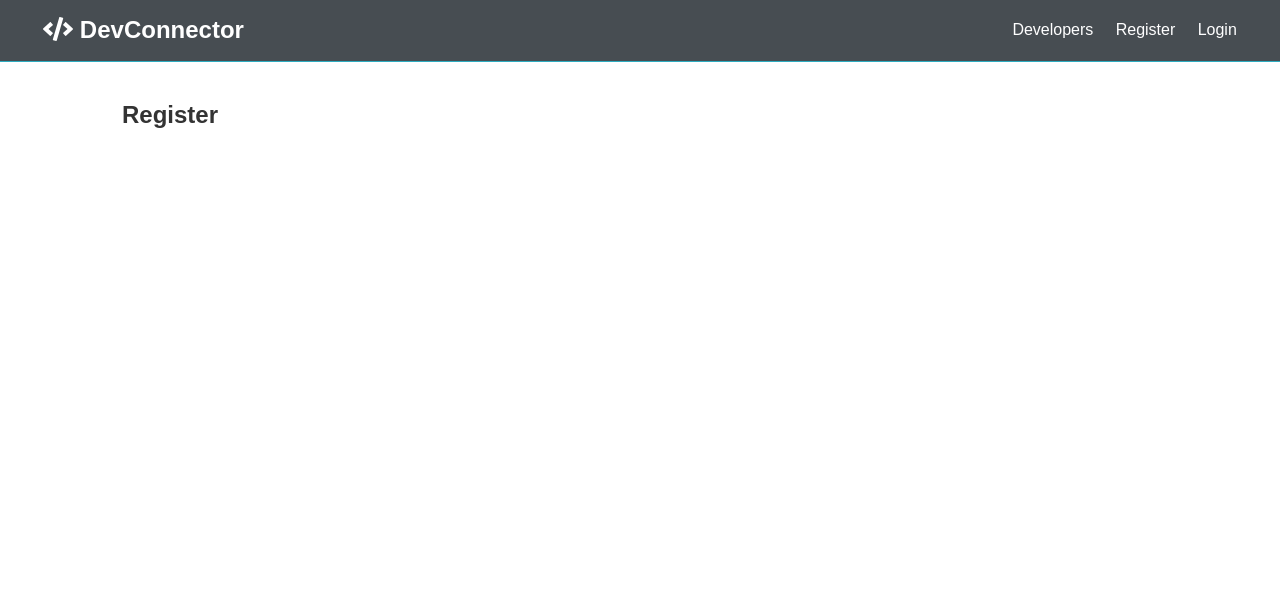
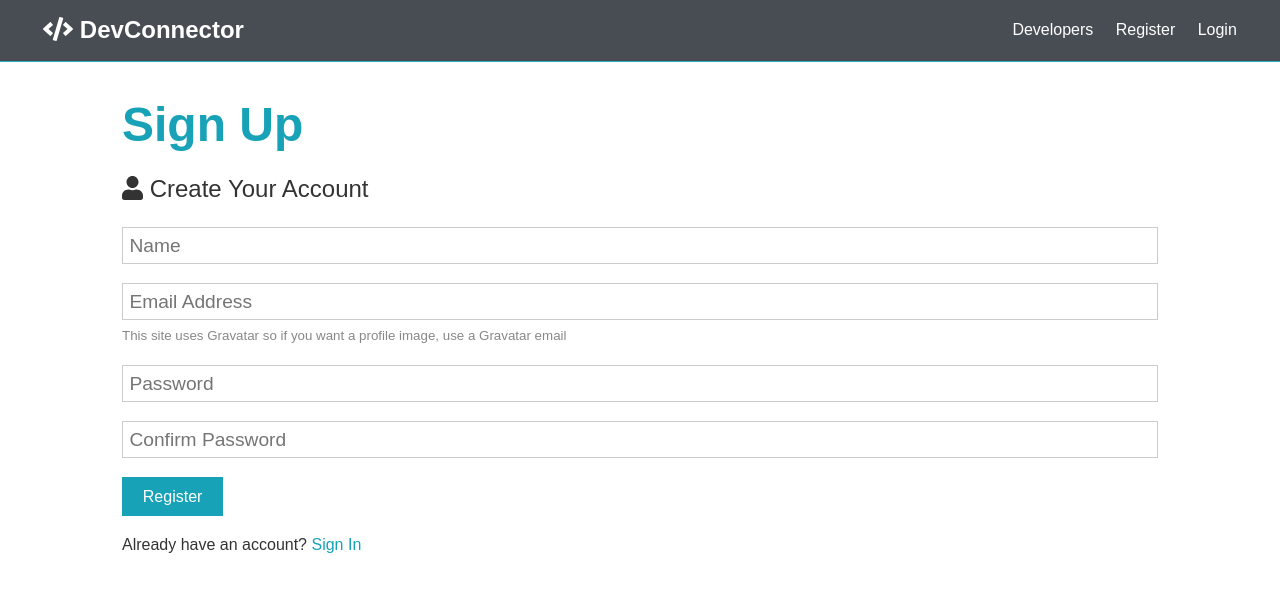
Before and after one commit to Nishthavan/Developers-Social-Network, a React (Create React App) app in the folder client/: page /register in a window 1280 px wide. Shown: the top 592 px of the page. Built offline with nearby package versions, Linux system fonts and the light colour scheme.

Commit message:
Frontend

```diff
--- a/client/package.json
+++ b/client/package.json
@@ -39,6 +39,6 @@
       "last 1 safari version"
     ]
   },
-  "proxy": "http://localhost:5000"
+  "proxy": "http://localhost:5000/"
 
 }
--- a/client/src/components/auth/Login.js
+++ b/client/src/components/auth/Login.js
@@ -1,9 +1,44 @@
-import React from 'react';
+import React , {Fragment,useState } from 'react';
+// import axios from "axios";
+import { Link } from "react-router-dom";
 
-const Login  = () => {
-  return (
-    <h1>Login</h1>
-  );
+const Register = () => {
+  const [formData,updateForm] = useState({
+    email:"",
+    Password:"",
+  });
+
+  const {email,Password} = formData;
+
+   const onChange = e => updateForm({...formData, [e.target.name]:e.target.value});
+  const onSubmit = async e => {
+    e.preventDefault();
+    console.log("Success");
+    }
+  return <Fragment>
+       <h1 className="large text-primary">Sign In</h1>
+       <p className="lead"><i className="fas fa-user"></i> Sign In Your Account</p>
+       <form className="form" onSubmit = {e => onSubmit(e)}>
+         <div className="form-group">
+           <input type="email" placeholder="Email Address" name="email"  value = {email} onChange = {e => onChange(e)} required/>
+         </div>
+         <div className="form-group">
+           <input
+             type="Password"
+             placeholder="Password"
+             name="Password"
+             value = {Password}
+            onChange = {e => onChange(e)}
+             minLength="6"
+             required
+           />
+         </div>
+         <input type="submit" className="btn btn-primary" value="Register" />
+       </form>
+       <p className="my-1">
+         Don't have an account? <Link to="/register">Sign Up</Link>
+       </p>
+  </Fragment>
 }
 
-export default Login;
+export default Register;
--- a/client/src/components/auth/Register.js
+++ b/client/src/components/auth/Register.js
@@ -1,9 +1,88 @@
-import React from 'react';
+import React , {Fragment,useState } from 'react';
+// import axios from "axios";
+import { Link } from "react-router-dom";
 
-const Register  = () => {
-  return (
-    <h1>Register</h1>
-  );
+const Register = () => {
+  const [formData,updateForm] = useState({
+    name:"",
+    email:"",
+    Password:"",
+    Password2:"",
+  });
+
+  const {name,email,Password,Password2} = formData;
+
+   const onChange = e => updateForm({...formData, [e.target.name]:e.target.value});
+  const onSubmit = async e => {
+    e.preventDefault();
+    if(Password!==Password2){
+      console.log("Password NOT matching");
+    }
+    else{
+      console.log("Success");
+      // const newUser = {
+      //   name,
+      //   email,
+      //   Password
+      // }
+      // try {
+      //    const config = {
+      //      headers : {
+      //        "Content-Type" : "application/json"
+      //      }
+      //    }
+      //    const body  = JSON.stringify(newUser);
+      //
+      //    const res = await axios.post("/api/users",body,config);
+      //    console.log(res.data);
+      //
+      // } catch (err) {
+      //   console.error(err.response.data);
+      // };
+    }
+  }
+  return <Fragment>
+       <h1 className="large text-primary">Sign Up</h1>
+       <p className="lead"><i className="fas fa-user"></i> Create Your Account</p>
+       <form className="form" onSubmit = {e => onSubmit(e)}>
+         <div className="form-group">
+           <input type="text" placeholder="Name" name="name" value = {name} onChange = {e => onChange(e)} required />
+         </div>
+         <div className="form-group">
+           <input type="email" placeholder="Email Address" name="email"  value = {email} onChange = {e => onChange(e)} required/>
+           <small className="form-text"
+             >This site uses Gravatar so if you want a profile image, use a
+             Gravatar email</small
+           >
+         </div>
+         <div className="form-group">
+           <input
+             type="Password"
+             placeholder="Password"
+             name="Password"
+             value = {Password}
+            onChange = {e => onChange(e)}
+             minLength="6"
+             required
+           />
+         </div>
+         <div className="form-group">
+           <input
+             type="Password"
+             placeholder="Confirm Password"
+             name="Password2"
+            value = {Password2}
+            onChange = {e => onChange(e)}
+             minLength="6"
+             required
+           />
+         </div>
+         <input type="submit" className="btn btn-primary" value="Register" />
+       </form>
+       <p className="my-1">
+         Already have an account? <Link to="/login">Sign In</Link>
+       </p>
+  </Fragment>
 }
 
 export default Register;
```
Also changed, not shown: 1 other file (tests, documents, lock files or other folders).
